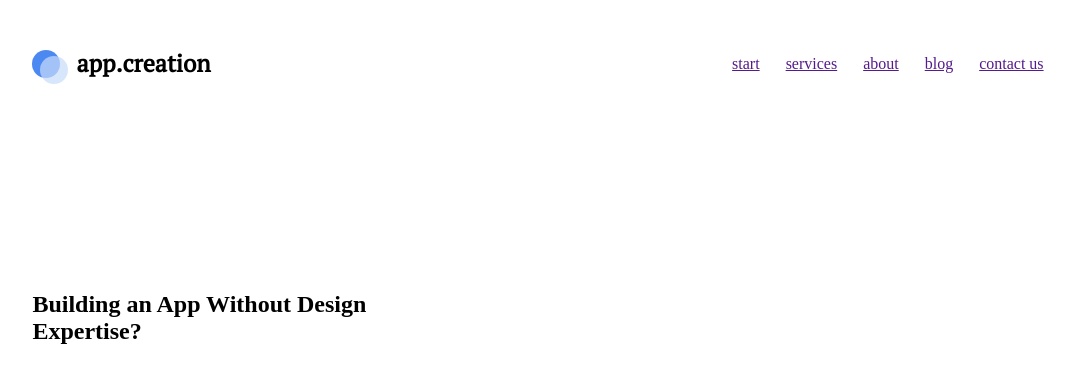
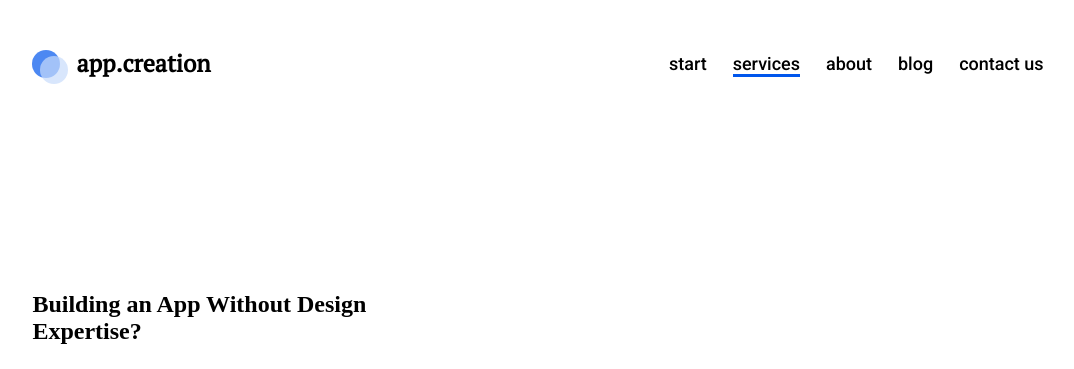
Before and after one commit to WebHeroSchool/NelliProject, a plain HTML site: page index.html in a window 1280 px wide. Shown: the top 369 px of the page, without its empty margins (102-1176 px from the left). Drawn offline with Linux system fonts and the light colour scheme.

Commit message:
Стилизация меню (7 урок)

```diff
--- a/index.html
+++ b/index.html
@@ -20,7 +20,7 @@
 
             <nav class="menu">
                 <a href="" class="menu_item">start</a>
-                <a href="" class="menu_item">services</a>
+                <a href="" class="menu_item menu_item_active">services</a>
                 <a href="" class="menu_item">about</a>
                 <a href="" class="menu_item">blog</a>
                 <a href="" class="menu_item">contact us</a>
--- a/styles.css
+++ b/styles.css
@@ -47,14 +47,50 @@
 .menu {
     display: flex;
     align-items: center;
+    font: 500 18px/21px Roboto, arial, helvetica, sans-serif;
 }
 
 .menu_item {
-    padding: 0 13px;
+    margin-right: 26px;
+    color: #000;
+    text-decoration: none;
+    position: relative;
+    transition: opacity .5s;
+}
+
+.menu_item_active::after {
+    position: absolute;
+    display: block;
+    content: '';
+    left: 0;
+    width: 100%;
+    height: 3px;
+    background: #0056EC;
+    opacity: 0;
+    transition: opacity .5s;
 }
 
 .menu_item:last-child {
-    padding-right: 0;
+    margin-right: 0;
+}
+
+.menu_item:hover {
+    opacity: .5;
+}
+
+.menu_item:hover::after {
+    position: absolute;
+    display: block;
+    content: '';
+    left: 0;
+    width: 100%;
+    height: 3px;
+    background: #0056EC;
+}
+
+.menu_item:hover::after,
+.menu_item_active::after {
+    opacity: 1;
 }
 
 .main-section {
```
